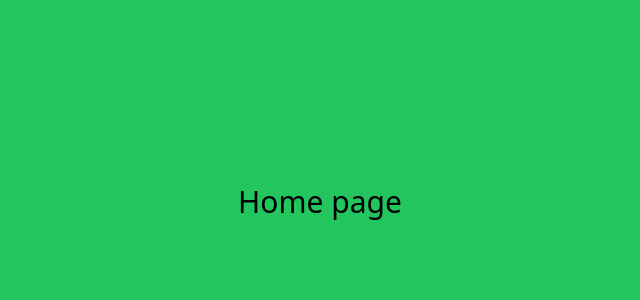
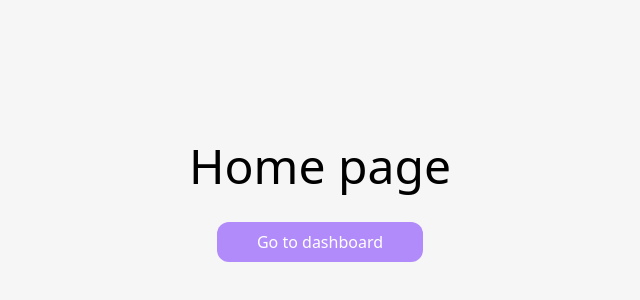
Before and after one commit to Vitalic96/mediplan, a Next.js app: page / in a window 1280 px wide. Shown: the part 174-474 px from the top of the page, without its empty margins (320-960 px from the left). Built offline with nearby package versions, Linux system fonts and the light colour scheme.

Commit message:
changed home page

```diff
--- a/app/page.tsx
+++ b/app/page.tsx
@@ -1,7 +1,15 @@
-export default function Home() {
+import Link from 'next/link'
+
+export default function HomePage() {
   return (
-    <div className='font-poppits flex min-h-screen flex-col items-center justify-center gap-16 bg-green-500 p-8 pb-20'>
-      <h1 className='text-3xl'>Home page</h1>
+    <div className='flex min-h-screen flex-col items-center justify-center gap-8 p-8 pb-20'>
+      <h1 className='text-5xl'>Home page</h1>
+      <Link
+        className='inline-flex h-10 items-center justify-center rounded-xl bg-violet-400 px-10 py-1 font-medium text-white transition-colors hover:bg-violet-500 active:bg-violet-600'
+        href='/dashboard'
+      >
+        Go to dashboard
+      </Link>
     </div>
   )
 }
```
